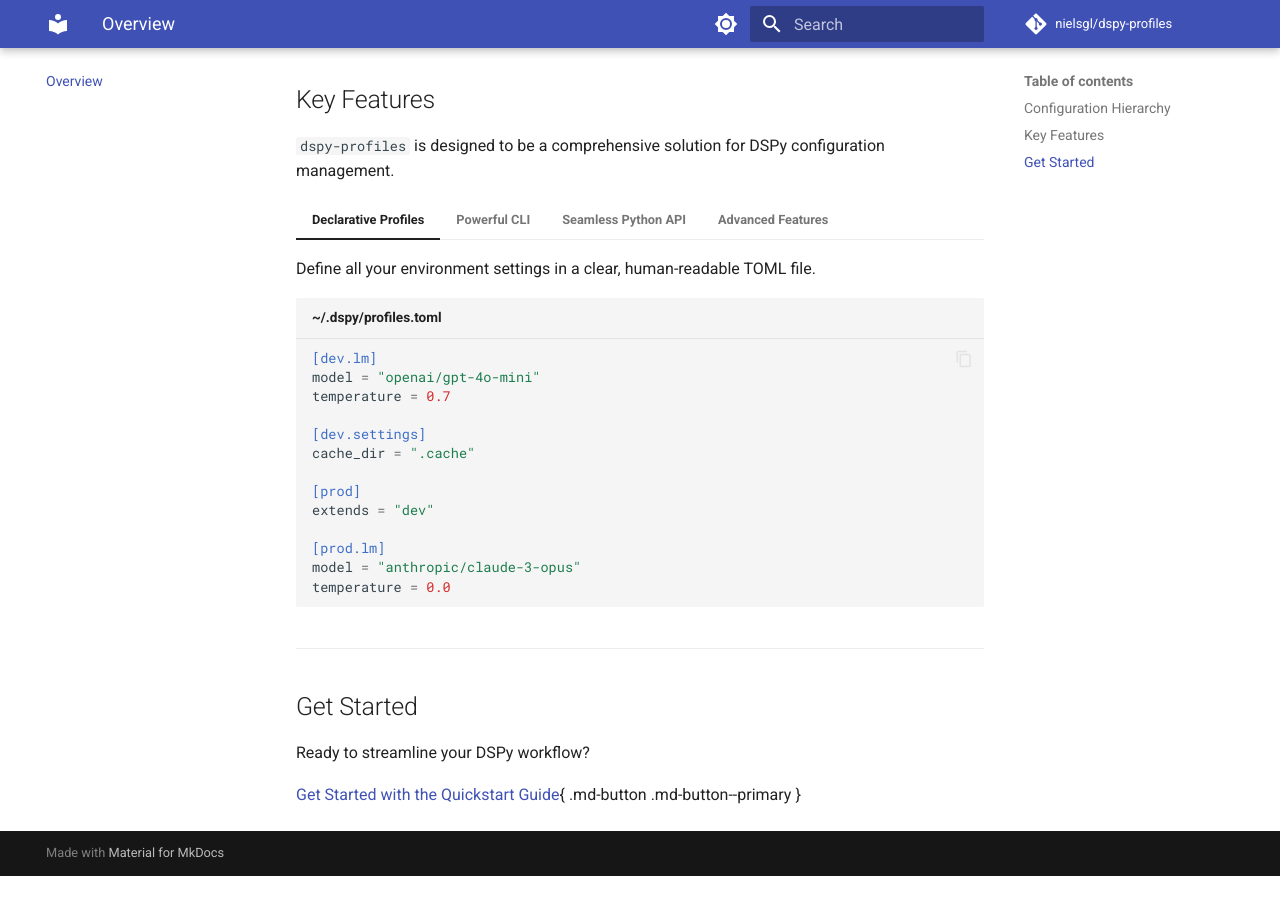
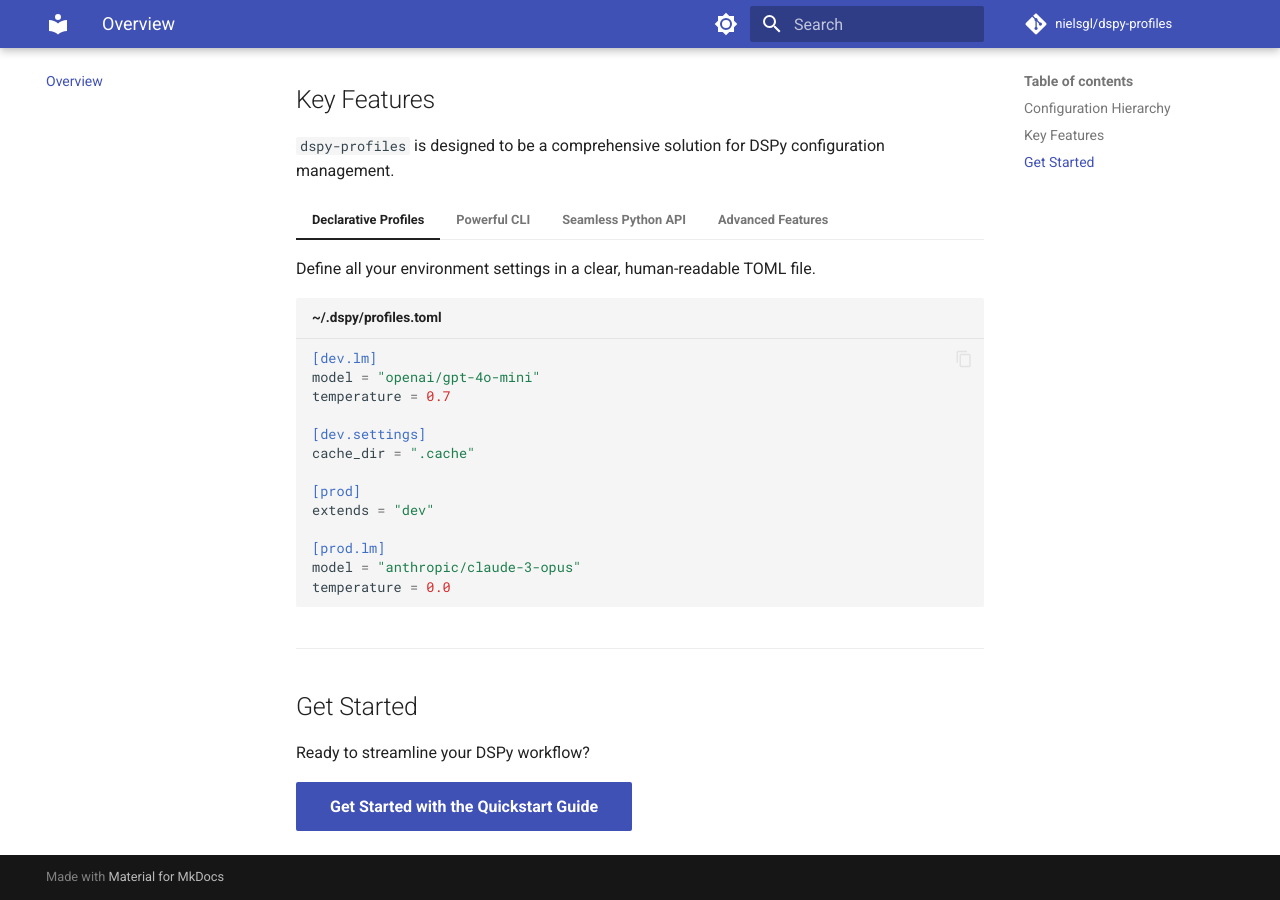
Before and after one commit to nielsgl/dspy-profiles, an MkDocs documentation site: the page built from docs/index.md, in a window 1280 px wide and 900 px high, scrolled down 1054 px. Built offline with MkDocs 1.6.1 and Material for MkDocs 9.7.7, drawn with Linux system fonts in a browser that asks for light colours; comment, search, counter and statistics services are not loaded; before the commit the page ends 1930 px from its top, so only the background shows below that.

Commit message:
docs(index): 📚 fix quickstart button rendering

```diff
--- a/docs/index.md
+++ b/docs/index.md
@@ -90,4 +90,4 @@
 
 Ready to streamline your DSPy workflow?
 
-[Get Started with the Quickstart Guide](quickstart.md){ .md-button .md-button--primary }
+<a href="quickstart.md" class="md-button md-button--primary">Get Started with the Quickstart Guide</a>
```
